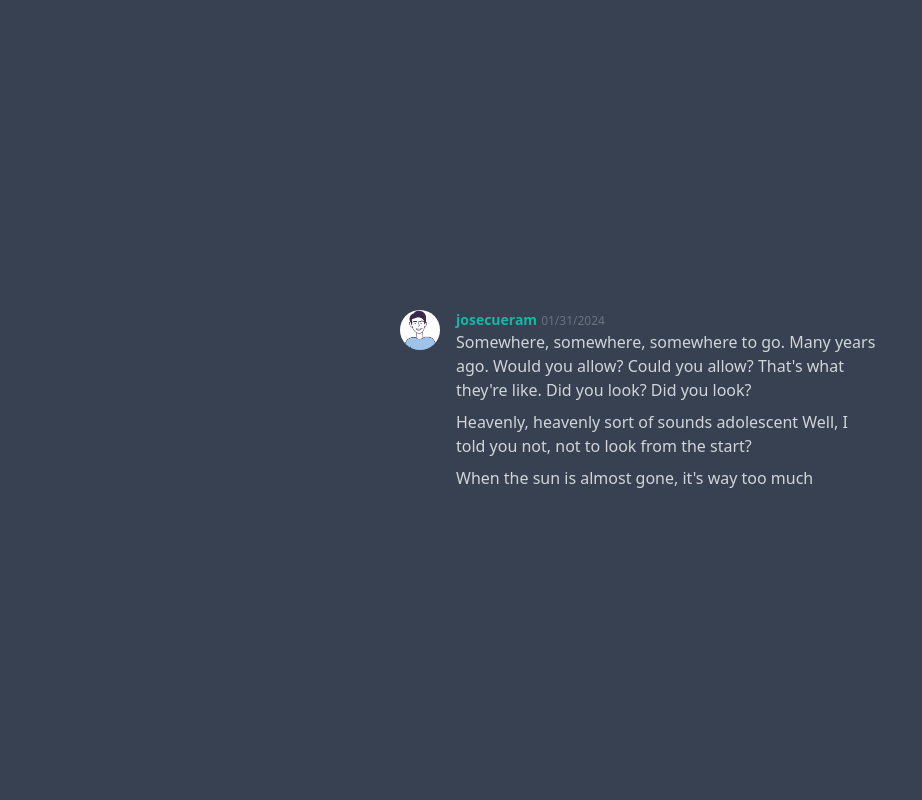
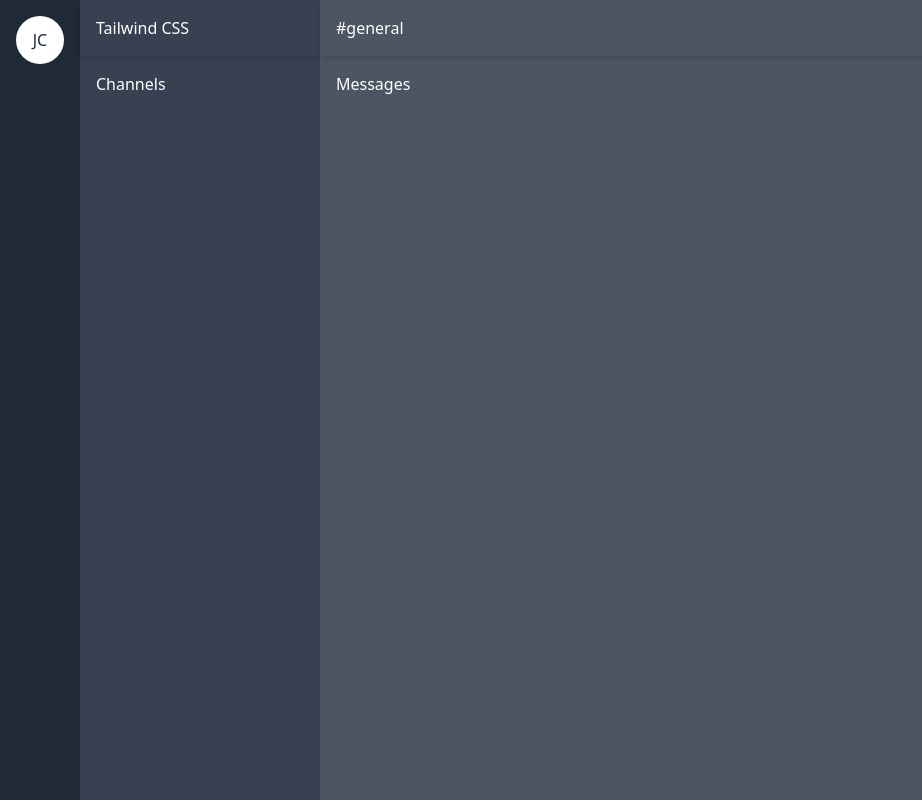
Before and after one commit to JoseCrz/tailwind-practice, a Next.js app: page / in a window 1280 px wide. Shown: the whole page, without its empty margins (0-922 px from the left). Built offline with nearby package versions, Linux system fonts and the light colour scheme.

Commit message:
Add basic layout

```diff
--- a/pages/index.tsx
+++ b/pages/index.tsx
@@ -1,40 +1,18 @@
 export default function Home() {
   return (
-    <main className="bg-gray-700 min-h-screen flex items-center justify-center">
-      <div className="max-w-lg">
-        <article className="max-w-lg hover:bg-gray-800 hover:bg-opacity-30 px-4 py-1">
-          <div className="flex">
-            <img
-              src="/jose.jpg"
-              alt="Jose Cuevas Profile Picture"
-              className="rounded-full h-10 w-10"
-            />
-            <div className="ml-4">
-              <p className="flex items-baseline">
-                <span className="text-teal-500 font-bold text-sm">
-                  josecueram
-                </span>
-                <span className="text-gray-500 ml-1 text-xs">01/31/2024</span>
-              </p>
-              <p className="text-gray-300">
-                Somewhere, somewhere, somewhere to go. Many years ago. Would you
-                allow? Could you allow? That&apos;s what they&apos;re like. Did
-                you look? Did you look?
-              </p>
-            </div>
-          </div>
-        </article>
-        <article className="max-w-lg hover:bg-gray-800 hover:bg-opacity-30 px-4 py-1">
-          <p className="text-gray-300 pl-14">
-            Heavenly, heavenly sort of sounds adolescent Well, I told you not,
-            not to look from the start?
-          </p>
-        </article>
-        <article className="max-w-lg hover:bg-gray-800 hover:bg-opacity-30 px-4 py-1">
-          <p className="text-gray-300 pl-14">
-            When the sun is almost gone, it&apos;s way too much
-          </p>
-        </article>
+    <main className="flex bg-gray-700 min-h-screen text-white">
+      <div className="bg-gray-800 p-4">
+        <div className="h-12 w-12 bg-white rounded-full flex items-center justify-center text-gray-800">
+          JC
+        </div>
+      </div>
+      <div className="bg-gray-700 w-60 flex flex-col">
+        <div className="p-4 shadow-md">Tailwind CSS</div>
+        <div className="p-4 flex-1">Channels</div>
+      </div>
+      <div className="bg-gray-600 flex-1 flex flex-col">
+        <div className="p-4 shadow-md">#general</div>
+        <div className="p-4 flex-1">Messages</div>
       </div>
     </main>
   );
```
